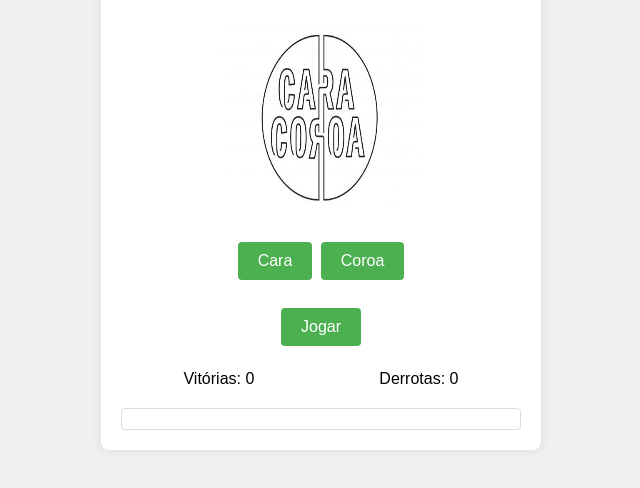
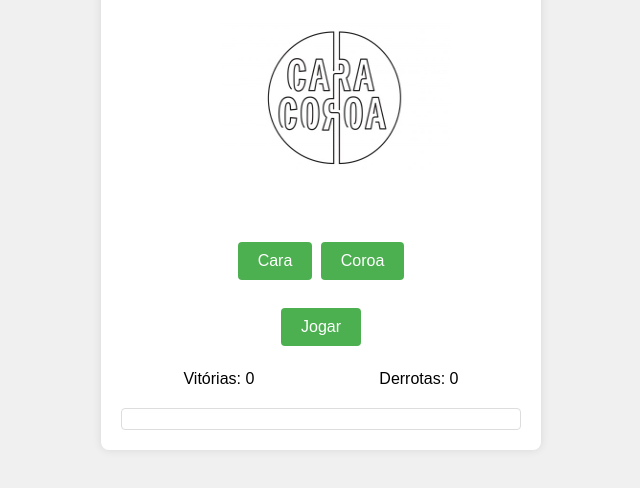
Before and after one commit to Fetriole/cara-ou-coroa, a plain HTML site: page index.html in a window 1280 px wide. Shown: the part 242-730 px from the top of the page, without its empty margins (319-959 px from the left). Drawn offline with Linux system fonts and the light colour scheme.

Commit message:
modificação para melhorar a imagen

```diff
--- a/style.css
+++ b/style.css
@@ -41,8 +41,8 @@ h1 {
 }
 
 #coinImage {
-    width: 100%;
-    height: 100%;
+    width: 115%;
+    height: 80%;
     position: absolute;
     top: 0;
     left: 0;
```
